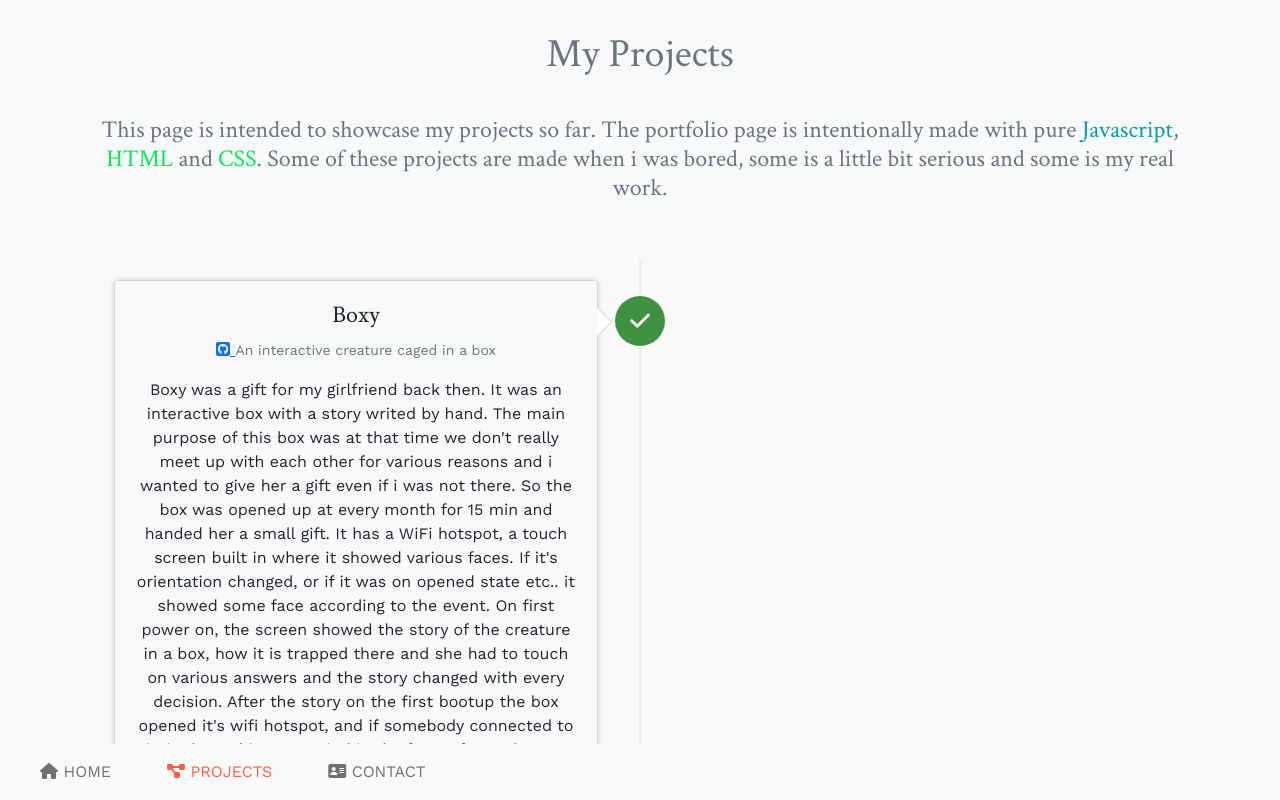
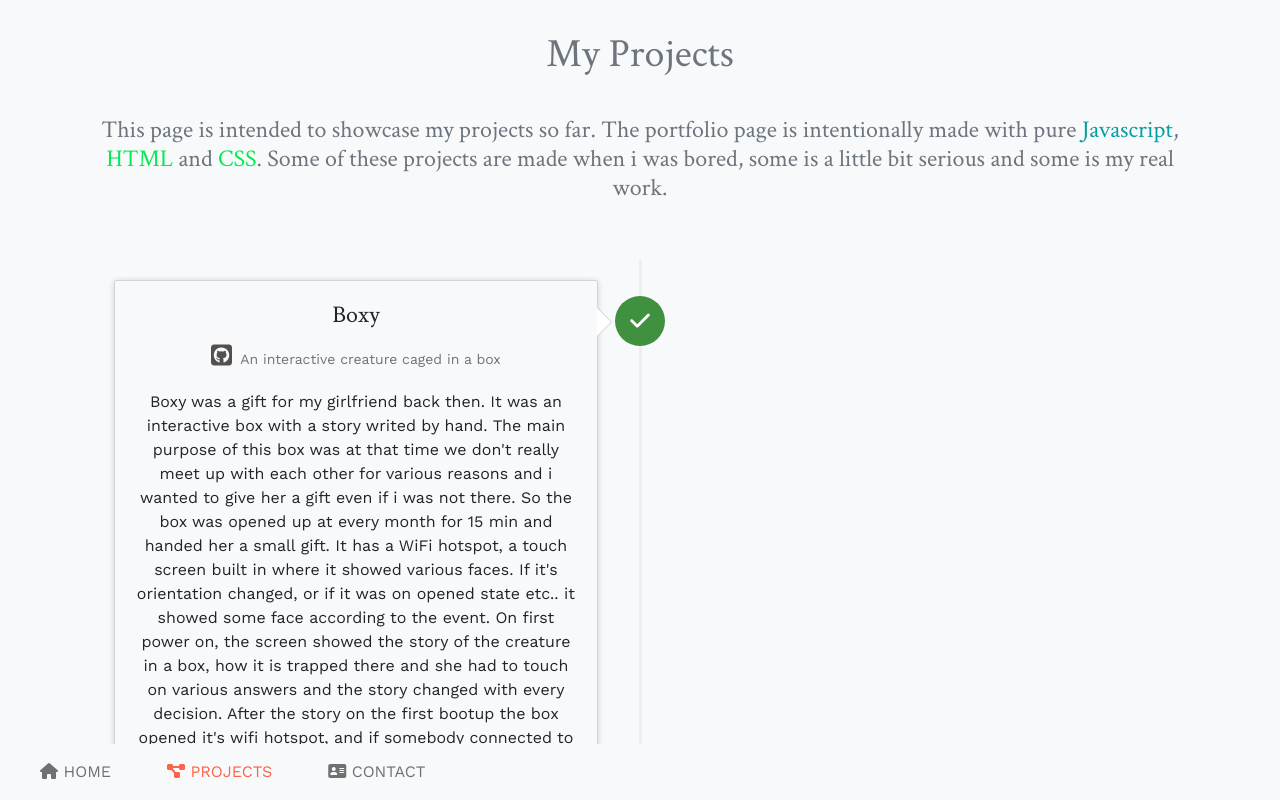
Before and after one commit to zekageri/Portfolio, a plain HTML site: page index.html in a window 1280 px wide. Both pictures are taken after a click on the link "PROJECTS". Drawn offline with nearby package versions, Linux system fonts and the light colour scheme; a script that the page names is missing.

Commit message:
Update style.css

```diff
--- a/style.css
+++ b/style.css
@@ -127,3 +127,18 @@ ul {
   .frontend{
     color: violet;
   }
+
+  .projectGithub{
+    font-size: x-large;
+    cursor: pointer;
+  }
+  .projectGithub a{
+    text-decoration: none;
+    color: rgb(82, 79, 79);
+  }
+  .projectGithub a:hover{
+    color: rgb(8, 25, 179);
+  }
+  .projectGithub:hover{
+    font-size: xx-large;
+  }
```
